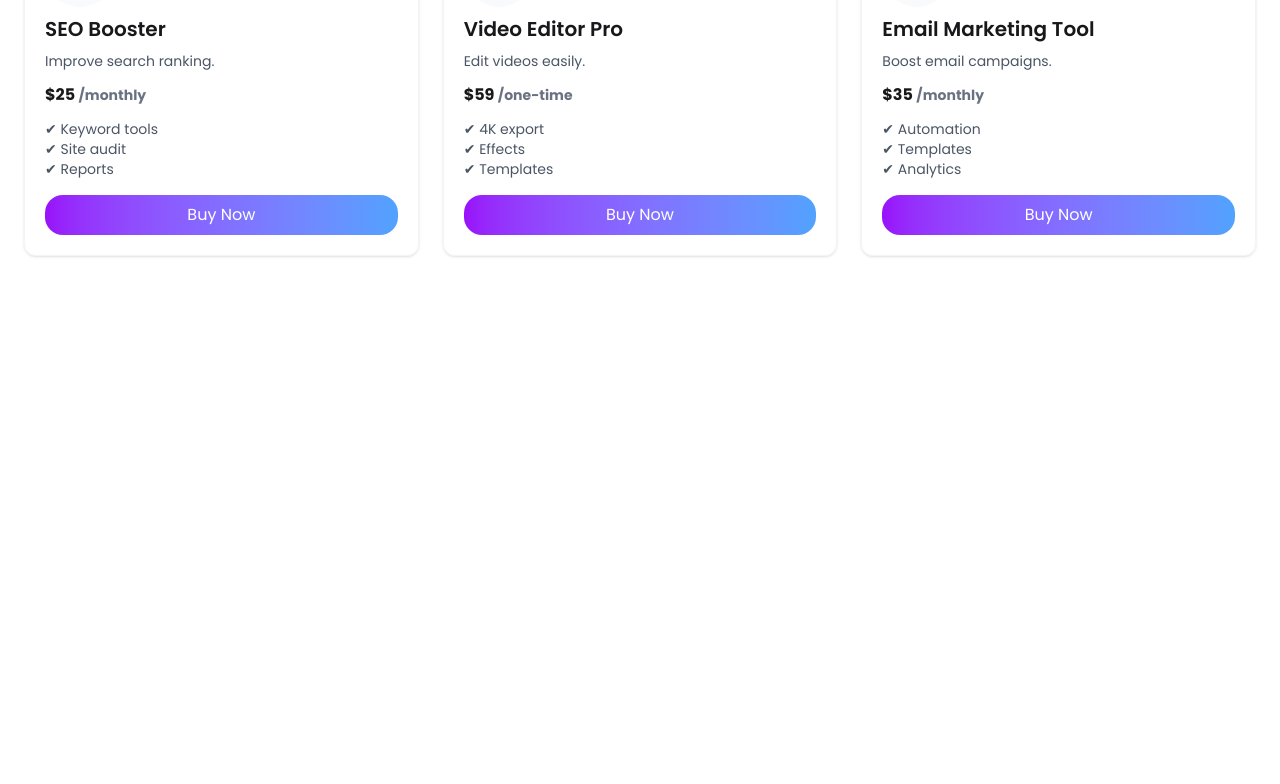
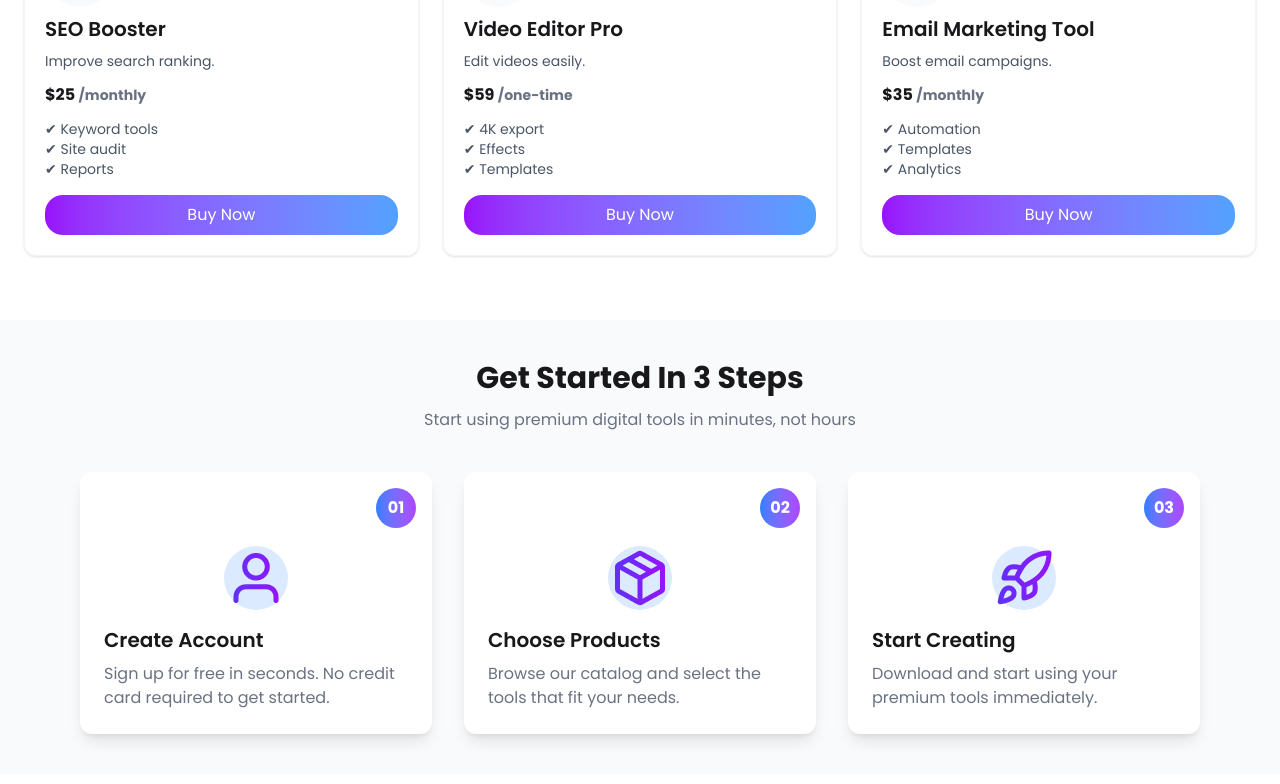
Before and after one commit to everluma/digitools-platform, a React (Vite) app: page / in a window 1280 px wide. Shown: the part 1963-2747 px from the top of the page. Before the commit the page ends 2283 px from the top, so only its background shows below. Built offline with nearby package versions, Linux system fonts and the light colour scheme.

Commit message:
Steps section added

```diff
--- a/src/App.jsx
+++ b/src/App.jsx
@@ -1,6 +1,7 @@
 import Banner from './components/Banner'
 import Stats from './components/Stats'
 import MainSection from "./components/MainSection";
+import Steps from "./components/Steps";
 import './App.css'
 
 
@@ -72,6 +73,7 @@
 
     <Stats/>
     <MainSection />
+    <Steps/>
     </>
   )
 }
--- /dev/null
+++ b/src/components/Steps.jsx
@@ -0,0 +1,87 @@
+import user from "../assets/user.png";
+import packageIcon from "../assets/package.png";
+import rocket from "../assets/rocket.png";
+
+const Steps = () => {
+  return (
+    <div className="bg-gray-50 mb-[30px]">
+        <section className="max-w-7xl mx-auto px-6 md:px-12 lg:px-20 py-10 ">
+      {/* Heading */}
+
+      <h2 className="text-3xl font-bold mb-3 text-center">
+        Get Started In 3 Steps
+      </h2>
+
+      <p className="text-gray-500 mb-10 text-center">
+        Start using premium digital tools in minutes, not hours
+      </p>
+
+      {/* Cards */}
+
+      <div className="grid grid-cols-1 md:grid-cols-3 gap-8">
+
+        {/* Step 1 */}
+
+        <div className="relative p-6 bg-base-100 shadow-lg rounded-xl">
+
+          {/* Step Number */}
+          <div className="absolute top-4 right-4 w-10 h-10 rounded-full bg-gradient-to-r from-blue-500 to-purple-500 text-white flex items-center justify-center font-bold">
+            01
+          </div>
+
+          {/* Icon */}
+          <div className="w-16 h-16 mx-auto mb-4 rounded-full bg-blue-100 flex items-center justify-center text-blue-600 text-2xl mt-[50px]">
+            <img src={user} alt="user"/>
+          </div>
+
+          <h3 className="text-xl font-semibold mb-2">
+            Create Account
+          </h3>
+          <p className="text-gray-500">
+            Sign up for free in seconds. No credit card required to get started.
+          </p>
+        </div>
+
+        {/* Step 2 */}
+        <div className="relative p-6 bg-base-100 shadow-lg rounded-xl">
+          <div className="absolute top-4 right-4 w-10 h-10 rounded-full bg-gradient-to-r from-blue-500 to-purple-500 text-white flex items-center justify-center font-bold">
+            02
+          </div>
+
+          <div className="w-16 h-16 mx-auto mb-4 rounded-full bg-blue-100 flex items-center justify-center text-blue-600 text-2xl  mt-[50px]">
+            <img src={packageIcon} alt="package"/>
+          </div>
+
+          <h3 className="text-xl font-semibold mb-2">
+            Choose Products
+          </h3>
+          <p className="text-gray-500">
+            Browse our catalog and select the tools that fit your needs.
+          </p>
+        </div>
+
+        {/* Step 3 */}
+        <div className="relative p-6 bg-base-100 shadow-lg rounded-xl">
+          <div className="absolute top-4 right-4 w-10 h-10 rounded-full bg-gradient-to-r from-blue-500 to-purple-500 text-white flex items-center justify-center font-bold">
+            03
+          </div>
+
+          <div className="w-16 h-16 mx-auto mb-4 rounded-full bg-blue-100 flex items-center justify-center text-blue-600 text-2xl  mt-[50px]">
+            <img src={rocket} alt="rocket"/>
+          </div>
+
+          <h3 className="text-xl font-semibold mb-2">
+            Start Creating
+          </h3>
+          <p className="text-gray-500">
+            Download and start using your premium tools immediately.
+          </p>
+        </div>
+
+      </div>
+    </section>
+    </div>
+  );
+};
+
+export default Steps;
```
